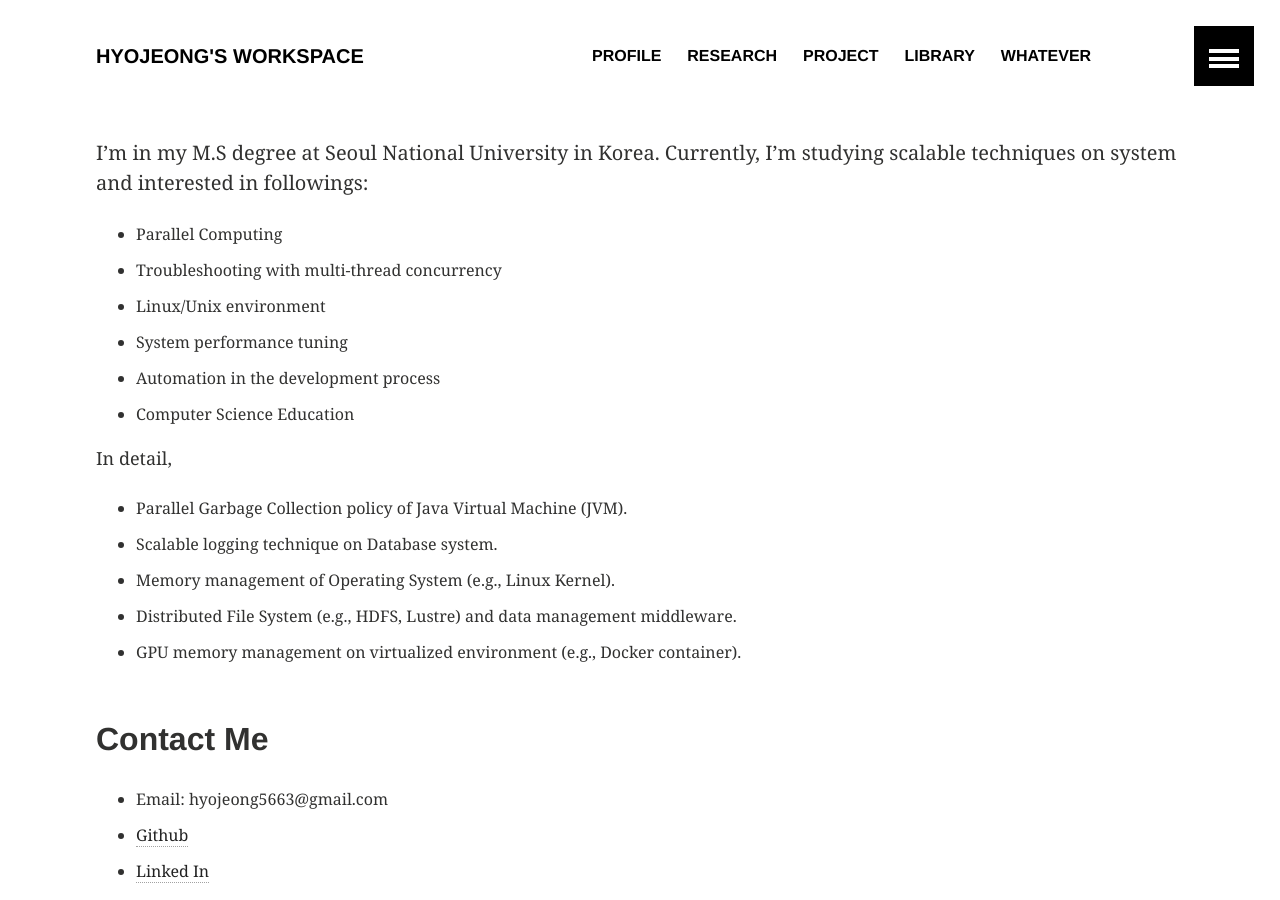
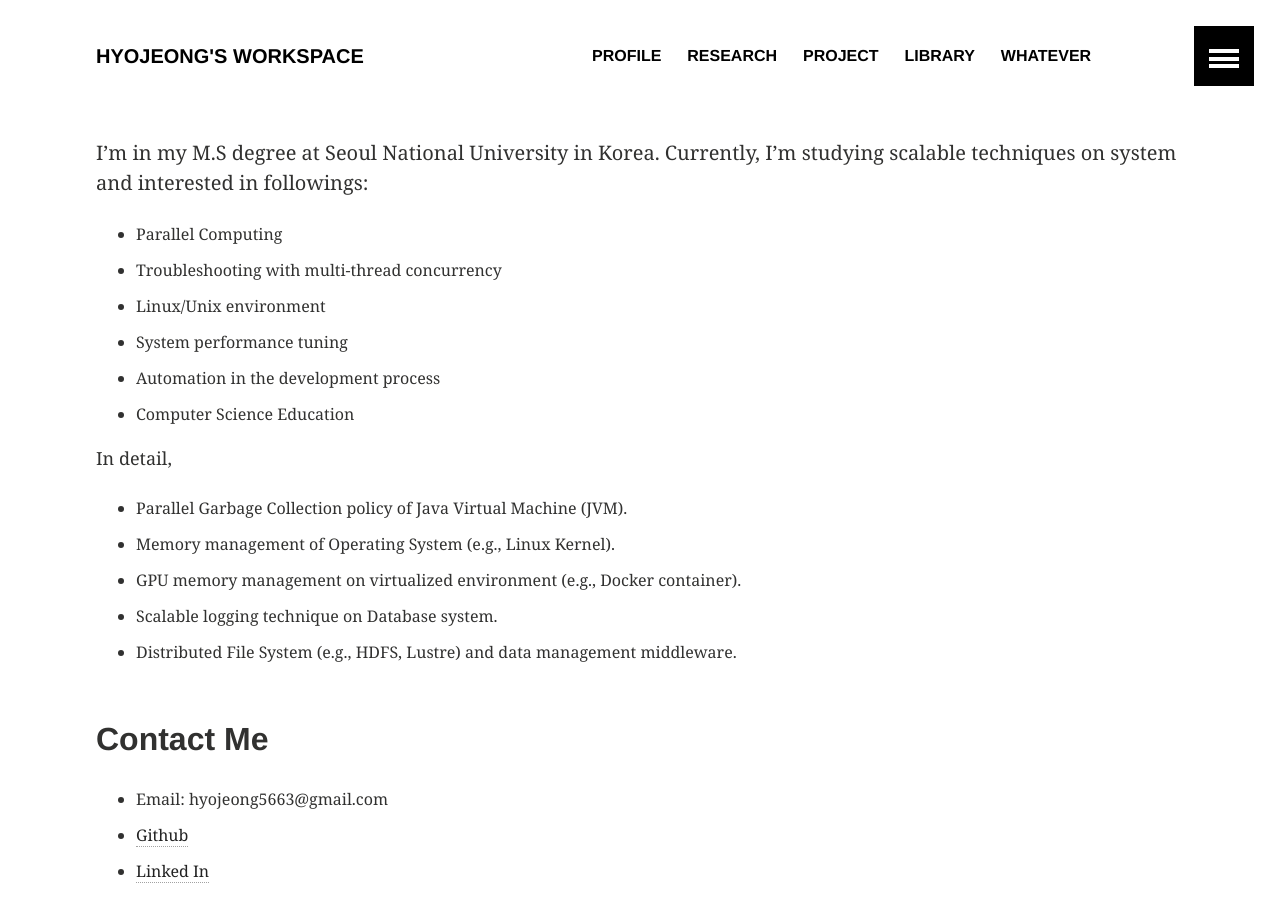
Before and after one commit to hyojeonglee/hyojeonglee.github.io, a Jekyll site: the page built from index.md, in a window 1280 px wide and 900 px high. Built offline with Jekyll 4.4.1, drawn with Linux system fonts in a browser that asks for light colours; comment, search, counter and statistics services are not loaded.

```diff
--- a/index.md
+++ b/index.md
@@ -23,10 +23,10 @@ I'm in my M.S degree at Seoul National University in Korea. Currently, I'm study
 
 In detail,
 * Parallel Garbage Collection policy of Java Virtual Machine (JVM).
+* Memory management of Operating System (e.g., Linux Kernel).
+* GPU memory management on virtualized environment (e.g., Docker container).
 * Scalable logging technique on Database system.
-* Memory management of Operating System (e.g., Linux Kernel).
 * Distributed File System (e.g., HDFS, Lustre) and data management middleware.
-* GPU memory management on virtualized environment (e.g., Docker container).
 <br /><br />
 
 ## Contact Me
```
